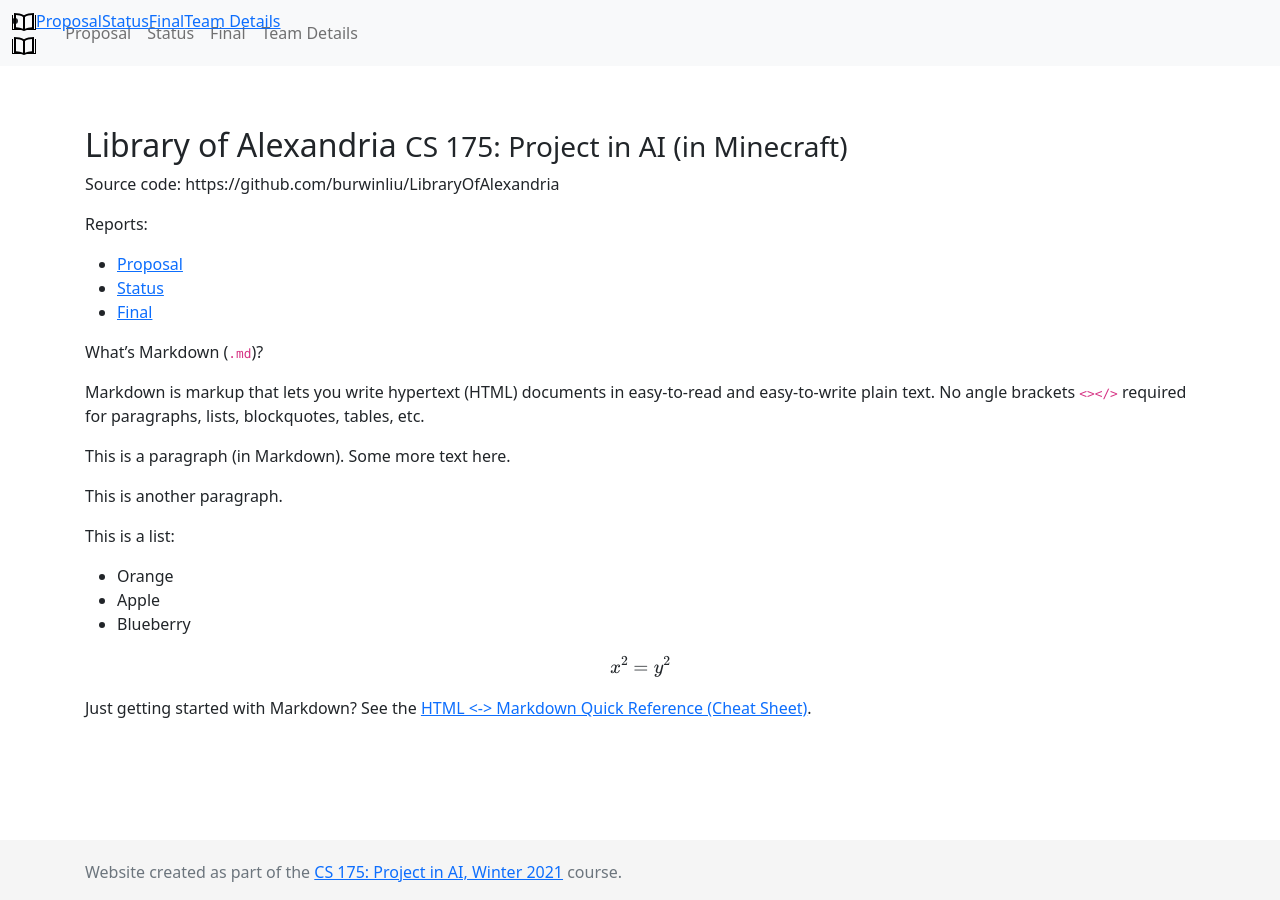
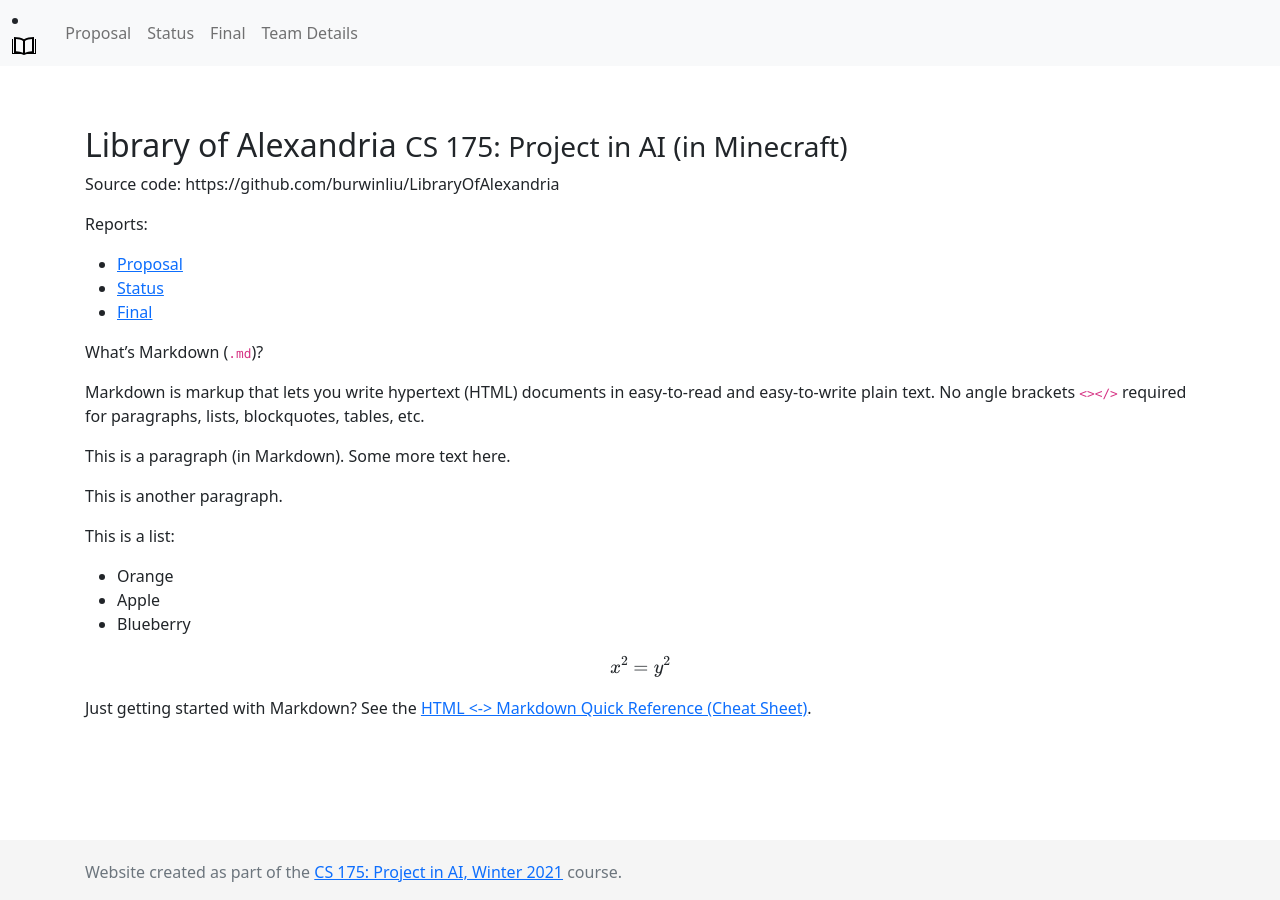
Before and after one commit to burwinliu-zz/LibraryOfAlexandria, a Jekyll site: the page built from docs/index.md, in a window 1280 px wide. Built offline with Jekyll 4.4.1, drawn with Linux system fonts in a browser that asks for light colours; formulas are drawn with MathJax 3.

Commit message:
remove artifacts

```diff
--- a/docs/_layouts/default.html
+++ b/docs/_layouts/default.html
@@ -42,25 +42,6 @@
     <script src="https://ajax.googleapis.com/ajax/libs/jquery/1.12.4/jquery.min.js"></script>
     <!-- Include all compiled plugins (below), or include individual files as needed -->
     <script src="https://cdn.jsdelivr.net/npm/bootstrap@5.0.0-beta1/dist/js/bootstrap.bundle.min.js" integrity="sha384-ygbV9kiqUc6oa4msXn9868pTtWMgiQaeYH7/t7LECLbyPA2x65Kgf80OJFdroafW" crossorigin="anonymous"></script>
-    <nav class="navbar navbar-expand-lg fixed-top">
-      <div class="container-fluid">
-        <div class="collapse navbar-collapse" id="navbarNavDropdown">
-          <ul class="navbar-nav">
-            <li class="{% if current[1] == 'index.html' or current[1] == %} active {% endif %}">
-              <a href="index.html"><img src="{{'static/icon.svg' | relative_url'}}" alt="{{site.title}}"></a>
-            </li>
-          </ul>
-          <ul class="nav navbar-nav justify-content-end">
-            <li class="{{ proposalClass }}{% if current[1] == 'proposal.html' %} active {% endif %}"><a href="proposal.html">Proposal</a></li>
-            <li class="{{ statusClass }}{% if current[1] == 'status.html' %} active {% endif %}"><a href="status.html">Status</a></li>
-            <li class="{{ finalClass }}{% if current[1] == 'final.html' %} active {% endif %}"><a href="final.html">Final</a></li>
-            <li class="{% if current[1] == 'team.html' %} active {% endif %}"><a href="team.html">Team Details</a></li>
-          </ul>
-        </div>
-
-      </div>
-
-    </nav>
 
     <nav class="navbar navbar-expand-lg navbar-light bg-light">
       <div class="container-fluid">
```
